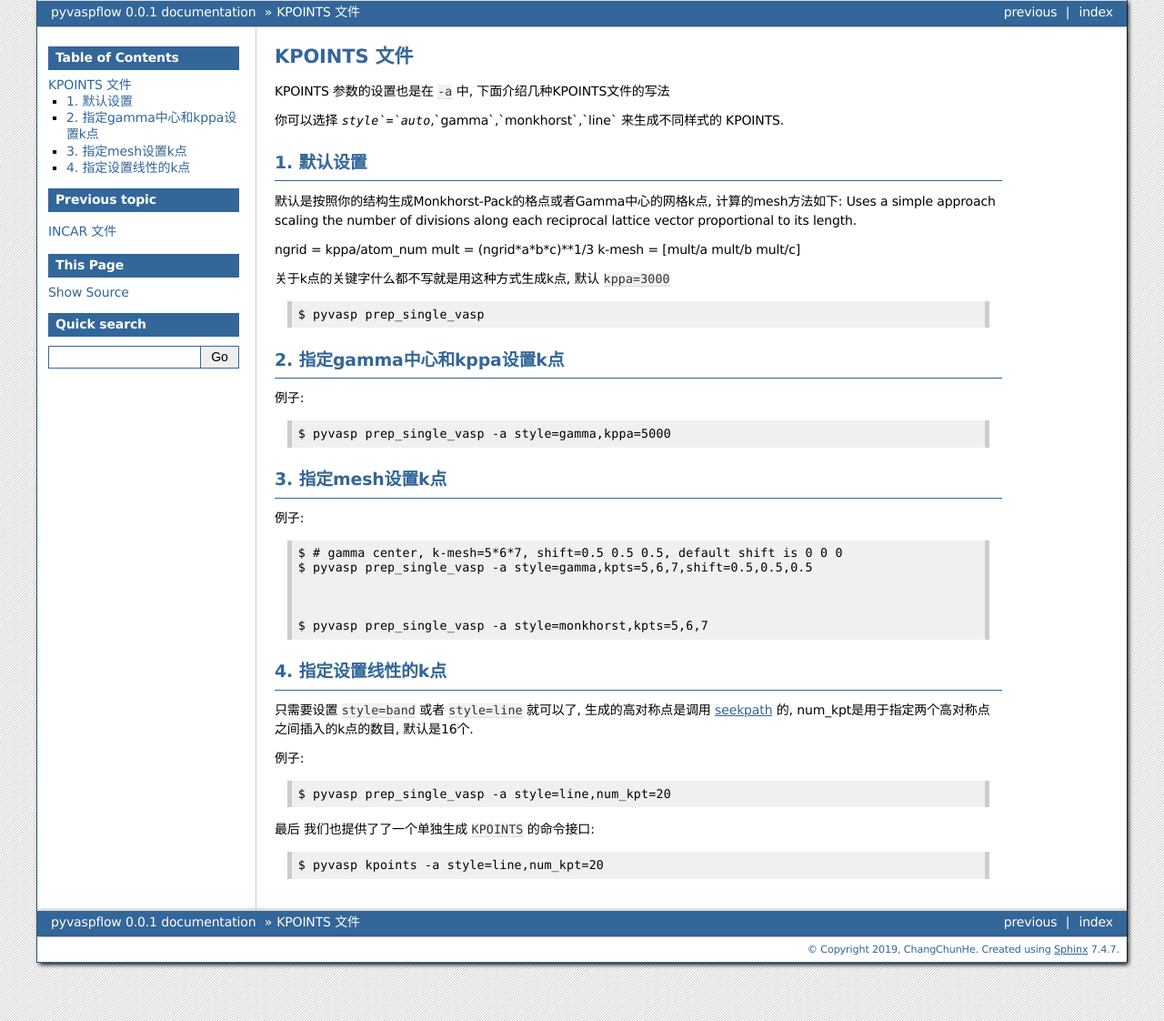
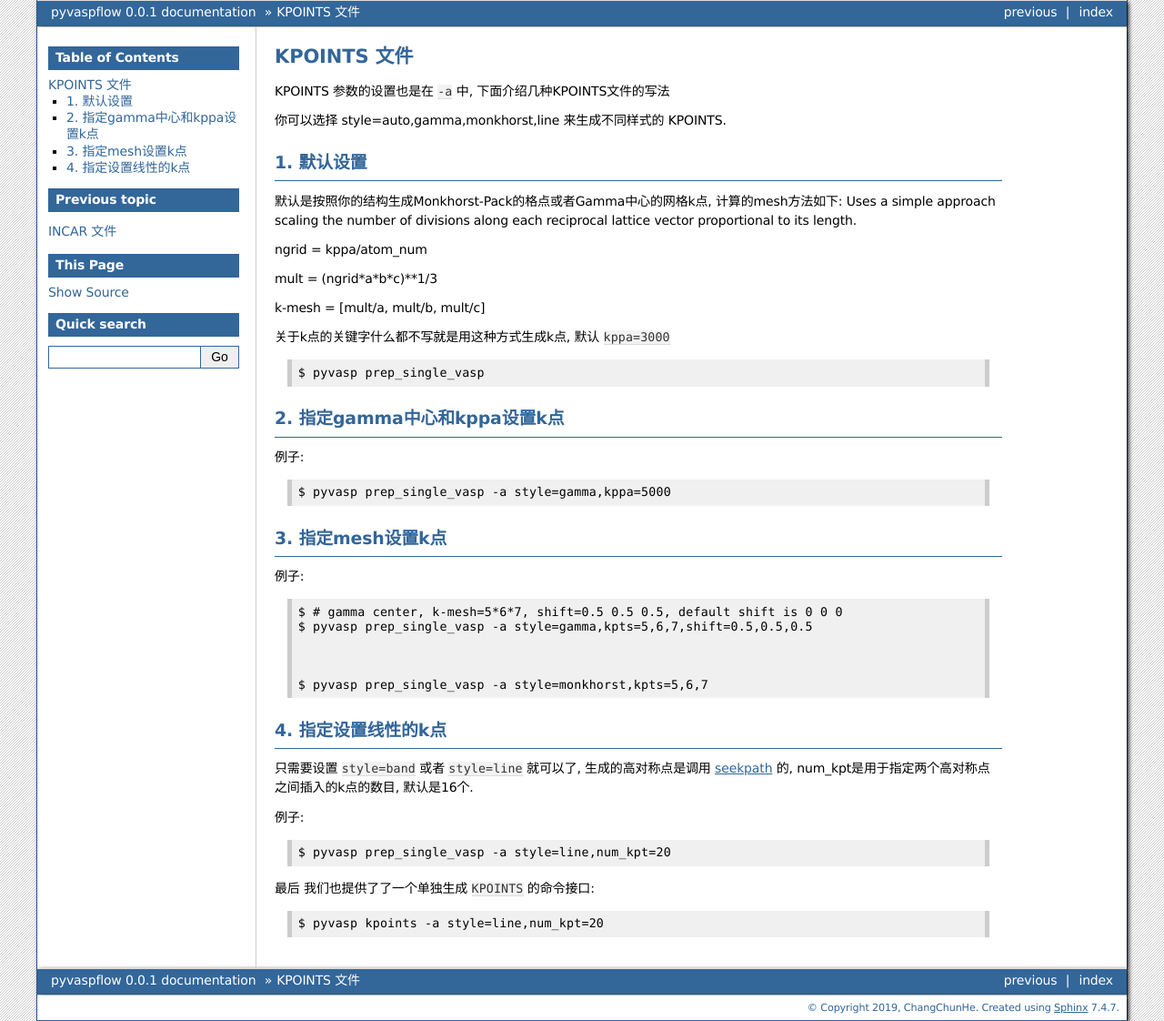
Before and after one commit to ChangChunHe/pyvaspflow, a Sphinx documentation site: the page built from docs/source/kpoints.rst, in a window 1280 px wide. Shown: the whole page at 91% size. Built offline with Sphinx 7.4.7, drawn with Linux system fonts in a browser that asks for light colours; pages that are not in the unit, such as notebooks, are missing from menus.

Commit message:
Update kpoints.rst

```diff
--- a/docs/source/kpoints.rst
+++ b/docs/source/kpoints.rst
@@ -4,7 +4,7 @@ KPOINTS 文件
 
 KPOINTS 参数的设置也是在 ``-a`` 中, 下面介绍几种KPOINTS文件的写法
 
-你可以选择 `style`=`auto`,`gamma`,`monkhorst`,`line` 来生成不同样式的 KPOINTS.
+你可以选择 style=auto,gamma,monkhorst,line 来生成不同样式的 KPOINTS.
 
 
 
@@ -16,8 +16,10 @@ Uses a simple approach scaling the number of divisions along each
 reciprocal lattice vector proportional to its length.
 
 ngrid = kppa/atom_num
+
 mult = (ngrid*a*b*c)**1/3
-k-mesh = [mult/a mult/b mult/c]
+
+k-mesh = [mult/a, mult/b, mult/c]
 
 关于k点的关键字什么都不写就是用这种方式生成k点, 默认 ``kppa=3000`` ::
 
```
